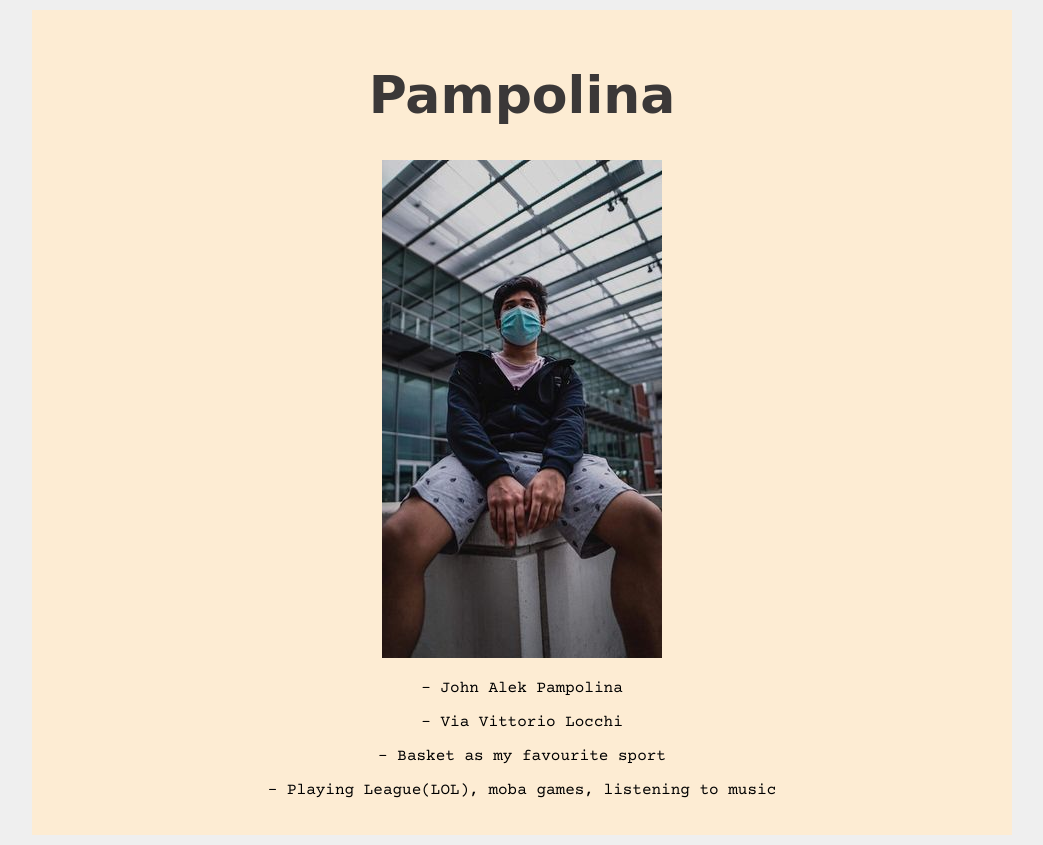
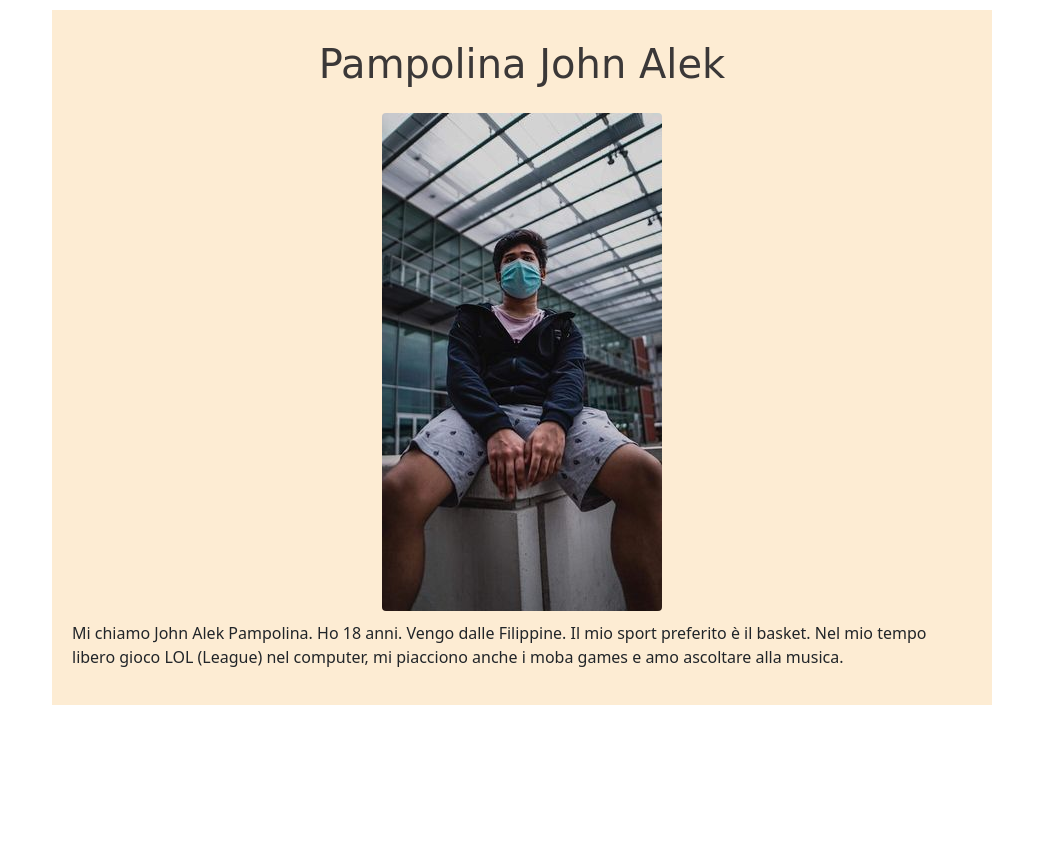
Before and after one commit to ranalliloris/4binfo_2021, a plain HTML site: page pampolina.html in a window 1280 px wide. Shown: the whole page, without its empty margins (118-1161 px from the left). After the commit the page ends 800 px from the top, so only its background shows below. Drawn offline with nearby package versions, Linux system fonts and the light colour scheme; a web font is replaced by a local one.

Commit message:
Aggiunta il file pampolina.html

```diff
--- a/pampolina.html
+++ b/pampolina.html
@@ -6,35 +6,38 @@
     <link href="./css/style.css" type="text/css" rel="stylesheet">
     <link href="https://fonts.googleapis.com/css2?family=Dela+Gothic+One&display=swap" rel="stylesheet">
     <link href="https://fonts.googleapis.com/css2?family=Courier+Prime&display=swap" rel="stylesheet">
+    <link href="https://cdn.jsdelivr.net/npm/bootstrap@5.0.0-beta3/dist/css/bootstrap.min.css" rel="stylesheet" integrity="sha384-eOJMYsd53ii+scO/bJGFsiCZc+5NDVN2yr8+0RDqr0Ql0h+rP48ckxlpbzKgwra6" crossorigin="anonymous">
+
 
     <title>Pampolina</title>
 </head>
 <body>
+    <div class="container-fluid">
         <div id="page">
             <div id="header">
                 <div id="title">
-                <h1>Pampolina</h1>
-            </div>
-
+                    <h1>Pampolina John Alek</h1>
                 </div>
 
                 <div id="content" class="text-center">
+
+                    <img src="img/img01.jpg" class="rounded" alt="" />
+                </div>
+
+                <div class="description">
                     <p>
-                <img src="img/img01.jpg" alt="" />
+                        Mi chiamo John Alek Pampolina. Ho 18 anni. Vengo dalle Filippine.
+                        Il mio sport preferito è il basket. Nel mio tempo libero gioco LOL
+                        (League) nel computer, mi piacciono anche i moba games e amo ascoltare alla musica.
+
                     </p>
-            <p>
-                - John Alek Pampolina
-            </p>
-            <p>
-                - Via Vittorio Locchi
-            </p>
-            <p>
-                - Basket as my favourite sport
-            </p>
-            <p>
-                - Playing League(LOL), moba games, listening to music
-            </p>
+
                 </div>
             </div>
+        </div>
+    </div>
+
+    <script src="https://cdn.jsdelivr.net/npm/bootstrap@5.0.0-beta3/dist/js/bootstrap.bundle.min.js" integrity="sha384-JEW9xMcG8R+pH31jmWH6WWP0WintQrMb4s7ZOdauHnUtxwoG2vI5DkLtS3qm9Ekf" crossorigin="anonymous"></script>
+
 </body>
 </html>
```
Lines whose indentation alone changed are shown as unchanged.
